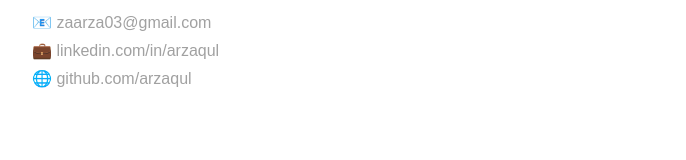
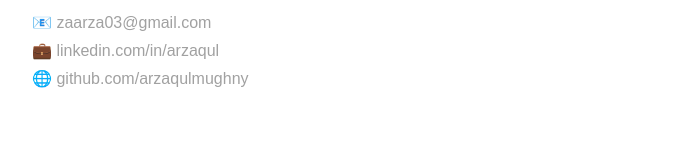
Before and after one commit to arzaqulmughny/portfolio, a Next.js app: page /about in a window 1280 px wide. Shown: the part 975-1135 px from the top of the page, without its empty margins (292-978 px from the left). Built offline with nearby package versions, Linux system fonts and the light colour scheme.

Commit message:
docs(about): update github username in about page

```diff
--- a/app/about/page.tsx
+++ b/app/about/page.tsx
@@ -95,7 +95,7 @@ export default function Page() {
               target="_blank"
               rel="noopener noreferrer"
             >
-              github.com/arzaqul
+              github.com/arzaqulmughny
             </a>
           </li>
         </ul>
```
